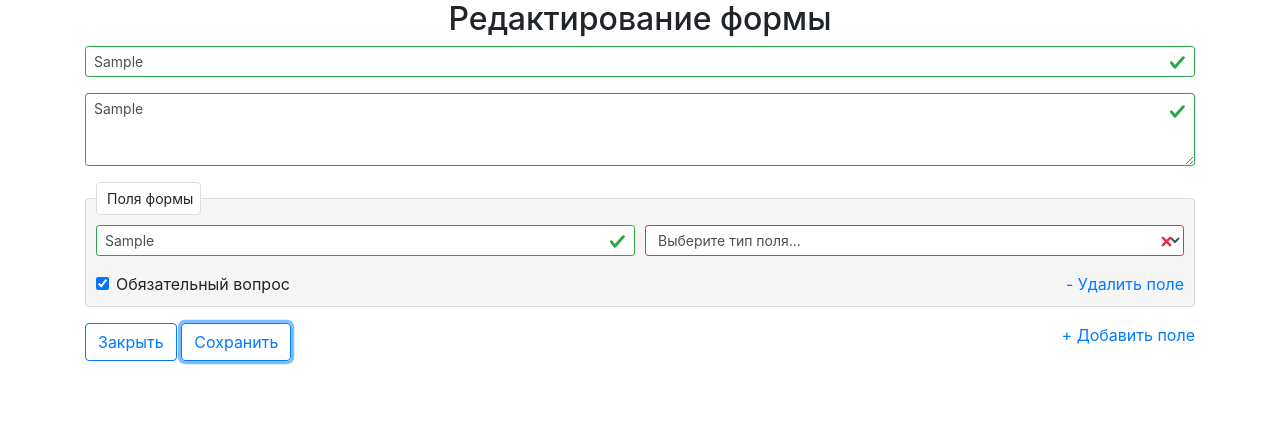
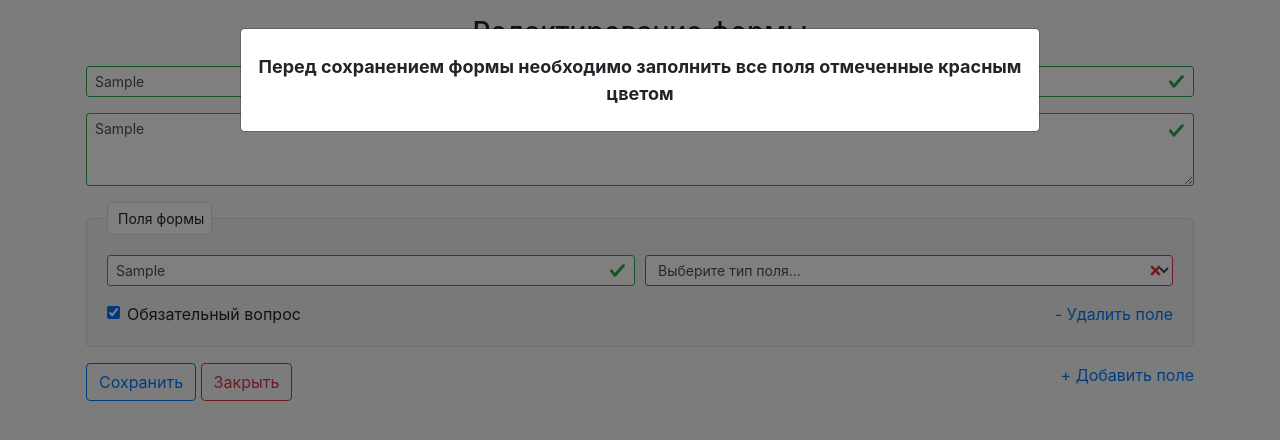
Before and after one commit to arantar/FormEditor, a plain HTML site: page index.html in a window 1280 px wide. Both pictures are taken after typing "Sample", "Sample", "Sample" into the empty fields and a click on the button "Сохранить". Drawn offline with nearby package versions, Linux system fonts and the light colour scheme.

Commit message:
add modal window

```diff
--- a/css/form.css
+++ b/css/form.css
@@ -5,7 +5,7 @@ fieldset
   padding: 10px;
   position: relative;
   border-radius:4px;
-  background-color:#f5f5f5;
+  background-color:#f2f2f2;
   padding-left:10px;
 }
 
--- a/index.html
+++ b/index.html
@@ -2,7 +2,7 @@
 <html lang="en">
 
 <head>
-  <title>Form Editor</title>
+  <title>Редактор форм</title>
   <meta charset="utf-8">
   <link rel="stylesheet" href="https://stackpath.bootstrapcdn.com/bootstrap/4.2.1/css/bootstrap.min.css" integrity="sha384-GJzZqFGwb1QTTN6wy59ffF1BuGJpLSa9DkKMp0DgiMDm4iYMj70gZWKYbI706tWS"
     crossorigin="anonymous">
@@ -16,25 +16,24 @@
   <link rel="stylesheet" href="css/form.css">
 </head>
 
-<body>
-  <div class="container">
-    <h2 class="text-center">Редактирование формы</h2>
+<body class="bg-light">
+  <div class="container p-3">
+    <h3 class="text-center mb-3">Редактирование формы</h3>
     <form method="post" action="" id="formFields" novalidate>
       <div class="form-group">
-        <input type="text" class="form-control form-control-sm" name="title_form" placeholder="Заголовок формы" required>
-        <div class="invalid-feedback">
-            Please choose a username.
-          </div>
+        <input type="text" class="form-control form-control-sm" name="title_form" placeholder="Заголовок формы"
+          required>
       </div>
       <div class="form-group">
-        <textarea class="form-control form-control-sm" name="description_form" rows="3" placeholder="Описание формы" required></textarea>
+        <textarea class="form-control form-control-sm" name="description_form" rows="3" placeholder="Описание формы"></textarea>
       </div>
       <div class="fields_form">
-        <fieldset class="fieldset mt-3">
+        <fieldset class="fieldset mt-3 card-body">
           <legend>Поля формы</legend>
           <div class="headline-type-fields form-row">
             <div class="form-group col-md-6">
-              <input type="text" class="form-control form-control-sm" name="field_header" placeholder="Заголовок поля" required>
+              <input type="text" class="form-control form-control-sm" name="field_header" placeholder="Заголовок поля"
+                required>
             </div>
             <div class="form-group col-md-6">
               <select class="form-control form-control-sm" name="field_type" required>
@@ -64,14 +63,24 @@
       </div>
       <div class="row mt-3">
         <div class="col">
-          <button type="button" class="btn btn-outline-primary" name="btn_close">Закрыть</button>
           <button type="submit" class="btn btn-outline-primary" name="btn_save">Сохранить</button>
+          <button type="button" class="btn btn-outline-danger" name="btn_close">Закрыть</button>
         </div>
         <div class="col" style="text-align:right;">
           <a href="#" class="add_field">+ Добавить поле</a>
         </div>
       </div>
     </form>
+    <div class="modal fade bd-example-modal-lg" tabindex="-1" id="myModal" role="dialog" aria-labelledby="myLargeModalLabel"
+      aria-hidden="true">
+      <div class="modal-dialog modal-lg">
+        <div class="modal-content text-center">
+          <strong class="pb-4 pt-4" style="font-size: 18px">
+            Перед сохранением формы необходимо заполнить все поля отмеченные красным цветом
+          </strong>
+        </div>
+      </div>
+    </div>
   </div>
   <script src="js/form-editor.js"></script>
 </body>
--- a/js/form-editor.js
+++ b/js/form-editor.js
@@ -6,6 +6,7 @@
       event.preventDefault();
       event.stopPropagation();
       form.addClass('was-validated');
+      $('#myModal').modal();
       return false;
     }
     form.removeClass('was-validated');
@@ -14,7 +15,7 @@
 
   $(document).on('submit', '#formFields', function () {
     var form = $(this);
-    if (varvalidateFormResult(form)) {} else {}
+    if (varvalidateFormResult(form)) {}
   });
 
   // обработчик для "кнопки" Удалить поле
```
